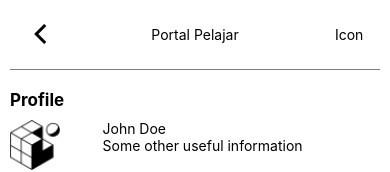
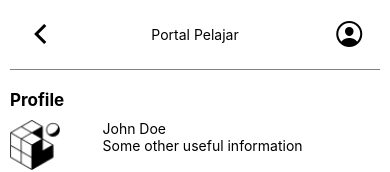
Before and after one commit to Adamjab78/student-portal, a React Native app: screen / in a window 390 px wide. Shown: the top 172 px of the page. Built offline with nearby package versions, Linux system fonts and the light colour scheme.

Commit message:
Added right icon

```diff
--- a/screens/HomeScreen.js
+++ b/screens/HomeScreen.js
@@ -10,6 +10,7 @@ const HomeScreen = () => {
   return (
     <View style={{ flex: 1 }}>
       <View style={{ flex: 1 }}>
+
         <View style={styles.header}>
           <View
             style={{ flex: 1, justifyContent: "center", alignItems: "center" }}
@@ -24,7 +25,7 @@ const HomeScreen = () => {
           <View
             style={{ flex: 1, justifyContent: "center", alignItems: "center" }}
           >
-            <Text>Icon</Text>
+            <Ionicons name="md-person-circle-outline" size={32} />
           </View>
         </View>
       </View>
```
